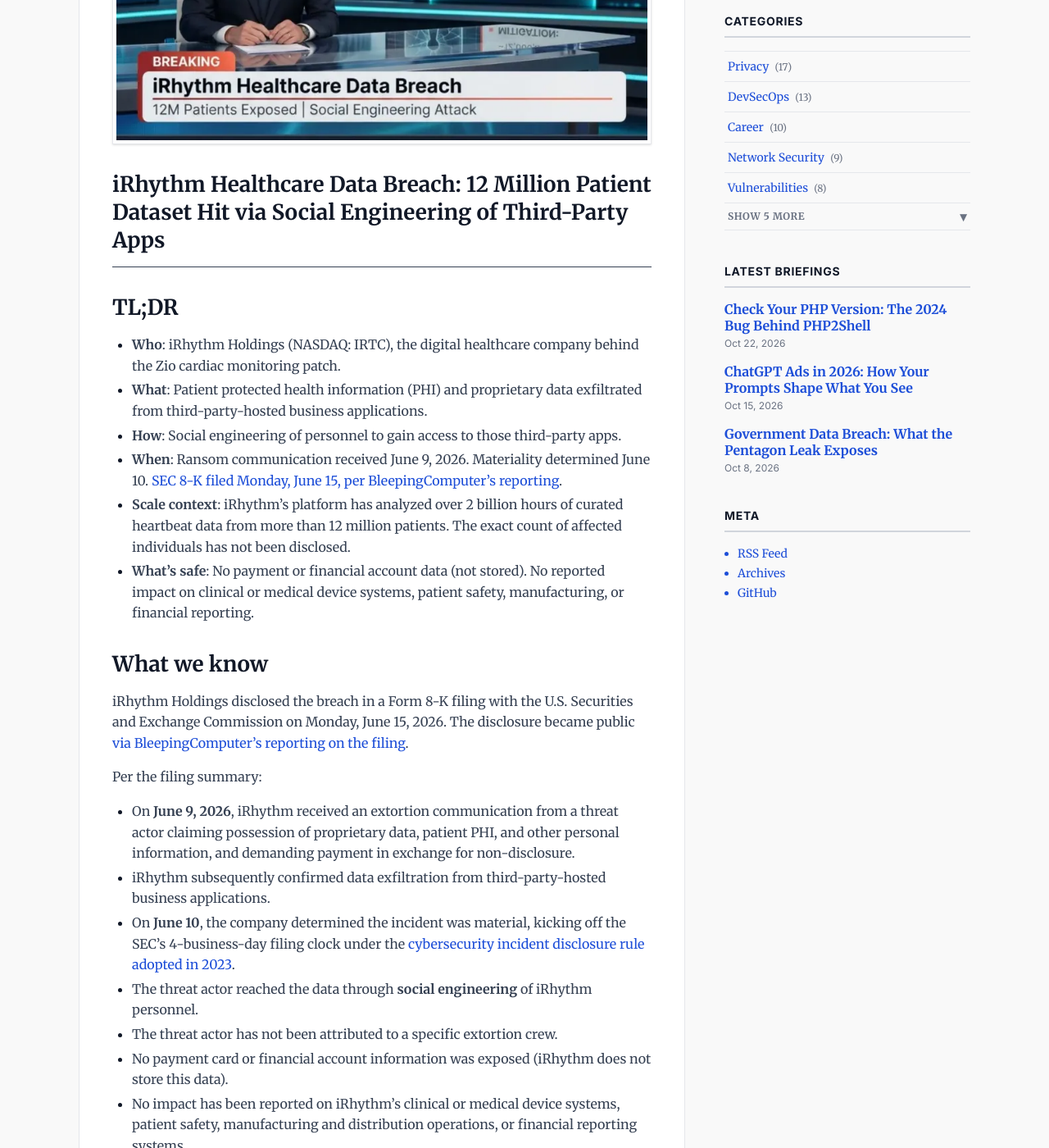
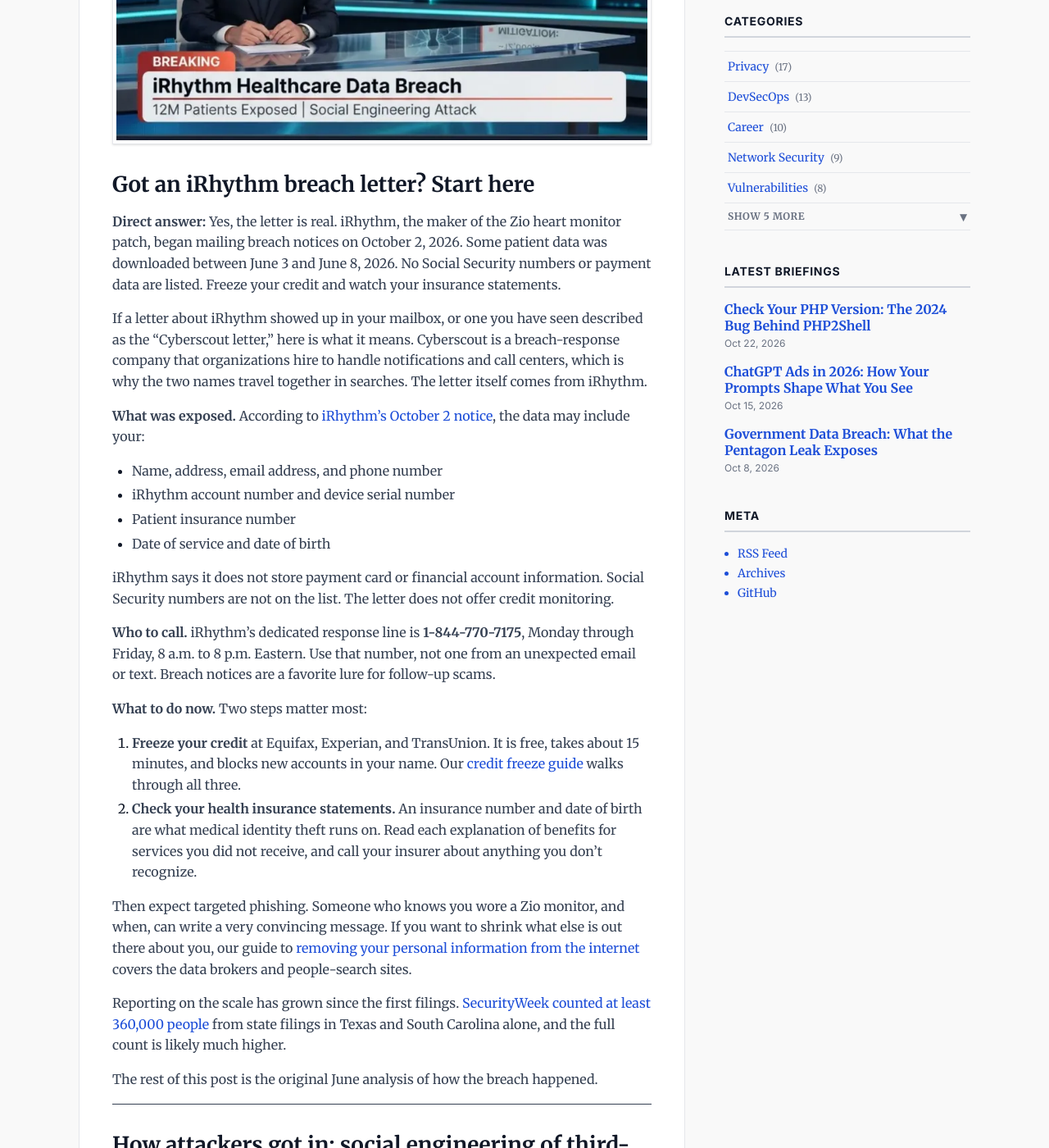
Before and after one commit to mda1125/bytesizedsecurity, a Jekyll site: the page built from _posts/2026-06-16-irhythm-data-breach-12-million-patient-records-exposed.md, in a window 1280 px wide and 1400 px high, scrolled down 710 px. Shown: the whole window at 82% size. Built offline with Jekyll 4.4.1, drawn with Linux system fonts in a browser that asks for light colours; comment, search, counter and statistics services are not loaded; some of the changed text lies outside the part shown.

Commit message:
Answer the iRhythm breach letter search, and retitle two posts to match queries. (#42)
Search Console shows 900 of the Boston breach post's 913 impressions are
"irhythm cyberscout letter" searches, landing there because it mentions
Cyberscout. The iRhythm post now opens with a section for letter
recipients, built from iRhythm's Oct 2 notice: what was exposed, the
response line, and what to do. It also gets a new title and four FAQ
entries. The Boston post points iRhythm searchers to it.

WeTransfer alternatives is found mostly via "giraffile", so its title and
description now name it. The DROP tool description dropped the passed
August 1 deadline in favor of the data broker opt-out search.

Co-authored-by: Marc David <marc.david@omadahealth.com>
Co-authored-by: Claude Opus 5.5 (1M context) <noreply@anthropic.com>

```diff
--- a/_posts/2026-06-16-irhythm-data-breach-12-million-patient-records-exposed.md
+++ b/_posts/2026-06-16-irhythm-data-breach-12-million-patient-records-exposed.md
@@ -1,16 +1,25 @@
 ---
 layout: post
-title: "iRhythm Data Breach: 12 Million Patient Records Exposed"
+title: "iRhythm Data Breach Letter (Cyberscout): What It Means"
 category: Network Security
 tags: ["Data Breach", "Social Engineering", "Healthcare Security"]
 author: Marc
-excerpt: "iRhythm Holdings disclosed a data breach affecting millions of patients. Attackers used social engineering against third-party apps to exfiltrate protected health information (PHI). This incident highlights critical vulnerabilities in healthcare data security."
+excerpt: "iRhythm began mailing breach letters on October 2, 2026. Here is what the letter means, what data was exposed, who to call, and the two steps worth taking now. Plus how attackers got in through social engineering of third-party apps."
 image: "/assets/img/posts/irhythm-data-breach-12-million-patient-records-exposed.webp"
 image_width: 1080
 image_height: 1350
 slug: irhythm-data-breach-12-million-patient-records-exposed
-last_modified_at: 2026-06-16
-description: "iRhythm disclosed a data breach via SEC 8-K filing. Attackers used social engineering on third-party business apps to exfiltrate patient PHI."
+last_modified_at: 2026-10-25
+description: "Got an iRhythm breach letter, or one people call the Cyberscout letter? It's real. What was exposed, the call center number, and what to do next."
+faq:
+  - question: "Is the iRhythm data breach letter real?"
+    answer: "Yes. iRhythm began mailing breach notification letters on October 2, 2026, about a June 2026 incident in which data was downloaded from third-party-hosted business applications. The letter is from iRhythm, the maker of the Zio heart monitor patch. To confirm yours, call iRhythm's response line at 1-844-770-7175, Monday through Friday, 8 a.m. to 8 p.m. Eastern."
+  - question: "What is the iRhythm Cyberscout letter?"
+    answer: "It is the iRhythm data breach notification many recipients search for as the Cyberscout letter. Cyberscout is an identity and breach-response company that companies hire to handle notifications. The letter explains that some of your data was accessed between June 3 and June 8, 2026, and recommends a fraud alert and a credit freeze."
+  - question: "What information was exposed in the iRhythm breach?"
+    answer: "Per iRhythm's notice, the data may include your name, address, email address, phone number, iRhythm account number, iRhythm device serial number, patient insurance number, date of service, and date of birth. iRhythm says it does not store payment card or financial account information, and Social Security numbers are not listed."
+  - question: "What should I do if I got an iRhythm breach letter?"
+    answer: "Freeze your credit at Equifax, Experian, and TransUnion, which is free and blocks new accounts in your name. Review your health insurance explanation of benefits statements for services you did not receive. And treat any call, text, or email that mentions the breach as suspicious until you verify it through iRhythm's published number."
 # Hand-picked Related Briefings cards (see _includes/related-briefings.html).
 related:
   - "/remove-personal-information-from-internet/"
@@ -18,11 +27,39 @@ related:
   - "/2025/12/26/hipaa-security-rule-hospitals-face-impossible-deadlines/"
 ---
 
-## iRhythm Healthcare Data Breach: 12 Million Patient Dataset Hit via Social Engineering of Third-Party Apps
+## Got an iRhythm breach letter? Start here {#letter}
+
+> **Direct answer:** Yes, the letter is real. iRhythm, the maker of the Zio heart monitor patch, began mailing breach notices on October 2, 2026. Some patient data was downloaded between June 3 and June 8, 2026. No Social Security numbers or payment data are listed. Freeze your credit and watch your insurance statements.
+
+If a letter about iRhythm showed up in your mailbox, or one you have seen described as the "Cyberscout letter," here is what it means. Cyberscout is a breach-response company that organizations hire to handle notifications and call centers, which is why the two names travel together in searches. The letter itself comes from iRhythm.
+
+**What was exposed.** According to [iRhythm's October 2 notice](https://investors.irhythmtech.com/news/news-details/2026/iRhythm-Provides-Update-on-Cybersecurity-Incident-Previously-Disclosed-in-June-2026/default.aspx), the data may include your:
+
+- Name, address, email address, and phone number
+- iRhythm account number and device serial number
+- Patient insurance number
+- Date of service and date of birth
+
+iRhythm says it does not store payment card or financial account information. Social Security numbers are not on the list. The letter does not offer credit monitoring.
+
+**Who to call.** iRhythm's dedicated response line is **1-844-770-7175**, Monday through Friday, 8 a.m. to 8 p.m. Eastern. Use that number, not one from an unexpected email or text. Breach notices are a favorite lure for follow-up scams.
+
+**What to do now.** Two steps matter most:
+
+1. **Freeze your credit** at Equifax, Experian, and TransUnion. It is free, takes about 15 minutes, and blocks new accounts in your name. Our [credit freeze guide](/2026/02/26/lexisnexis-credit-freezes-your-guide-to-identity-protection/) walks through all three.
+2. **Check your health insurance statements.** An insurance number and date of birth are what medical identity theft runs on. Read each explanation of benefits for services you did not receive, and call your insurer about anything you don't recognize.
+
+Then expect targeted phishing. Someone who knows you wore a Zio monitor, and when, can write a very convincing message. If you want to shrink what else is out there about you, our guide to [removing your personal information from the internet](/remove-personal-information-from-internet/) covers the data brokers and people-search sites.
+
+Reporting on the scale has grown since the first filings. [SecurityWeek counted at least 360,000 people](https://www.securityweek.com/irhythm-data-breach-impacts-over-360000-people/) from state filings in Texas and South Carolina alone, and the full count is likely much higher.
+
+The rest of this post is the original June analysis of how the breach happened.
 
 ---
 
-## TL;DR
+## How attackers got in: social engineering of third-party apps {#how-it-happened}
+
+### TL;DR
 
 - **Who**: iRhythm Holdings (NASDAQ: IRTC), the digital healthcare company behind the Zio cardiac monitoring patch.
 - **What**: Patient protected health information (PHI) and proprietary data exfiltrated from third-party-hosted business applications.
@@ -31,7 +68,7 @@ related:
 - **Scale context**: iRhythm's platform has analyzed over 2 billion hours of curated heartbeat data from more than 12 million patients. The exact count of affected individuals has not been disclosed.
 - **What's safe**: No payment or financial account data (not stored). No reported impact on clinical or medical device systems, patient safety, manufacturing, or financial reporting.
 
-## What we know
+### What we know
 
 iRhythm Holdings disclosed the breach in a Form 8-K filing with the U.S. Securities and Exchange Commission on Monday, June 15, 2026. The disclosure became public [via BleepingComputer's reporting on the filing](https://www.bleepingcomputer.com/news/security/irhythm-discloses-data-breach-says-hackers-stole-patient-info/).
 
@@ -45,7 +82,7 @@ Per the filing summary:
 - No payment card or financial account information was exposed (iRhythm does not store this data).
 - No impact has been reported on iRhythm's clinical or medical device systems, patient safety, manufacturing and distribution operations, or financial reporting systems.
 
-## Why this matters
+### Why this matters
 
 iRhythm operates the **Zio**, a wearable continuous-ECG monitoring patch. Cardiologists rely on it for ambulatory rhythm monitoring (catching things like atrial fibrillation, heart blocks, and other arrhythmias). The company reports its platform has processed more than **2 billion hours** of heartbeat data from over **12 million patients** since inception.
 
@@ -80,7 +117,9 @@ Healthcare data is a uniquely valuable target. Unlike a stolen credit card (canc
 
 The HHS Office for Civil Rights publishes ongoing reports on healthcare breaches affecting 500+ individuals on its [Breach Notification Portal](https://ocrportal.hhs.gov/ocr/breach/breach_report.jsf) (informally known as the "Wall of Shame"). Expect iRhythm to appear there within the [60-day HIPAA notification window](https://www.hhs.gov/hipaa/for-professionals/breach-notification/index.html) once the affected individual count is finalized.
 
-For patients with a Zio device or recent ambulatory rhythm monitoring: there is no immediate action to take. iRhythm has not yet identified which individuals were affected. Watch for direct notification from iRhythm or your cardiology practice over the coming weeks. If you want to get ahead of it, two steps help whether or not your records turn out to be in the stolen data: [freeze your credit at all three bureaus](/2026/02/26/lexisnexis-credit-freezes-your-guide-to-identity-protection/), and [remove your personal information from the internet](/remove-personal-information-from-internet/) so attackers have less to pair with stolen health records in a targeted phishing message.
+*Update, October 2026:* iRhythm has now identified affected patients and began mailing letters on October 2. If you got one, the [steps at the top of this post](#letter) are what to do.
+
+When this was first written in June, iRhythm had not yet identified which individuals were affected, and the advice was to watch for direct notification.
 
 ## Sources & further reading
 
```
Also changed, not shown: _posts/2026-07-09-wetransfer-alternatives-2026-privacy-first.md (+2 -2 lines), _posts/2026-07-21-california-drop-tool-data-broker-opt-out.md (+2 -2 lines), _posts/2026-08-12-data-breach-notification-184914-homeless.md (+2 -0 lines).
